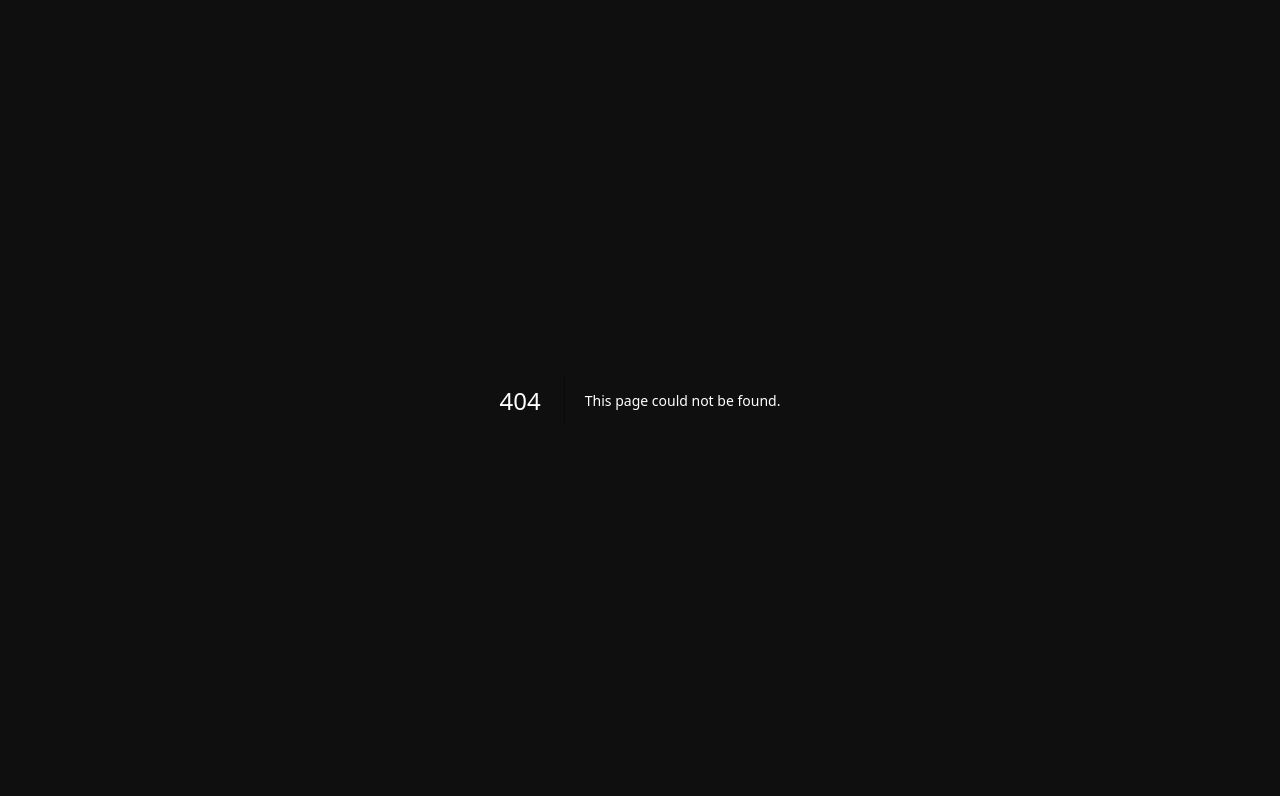
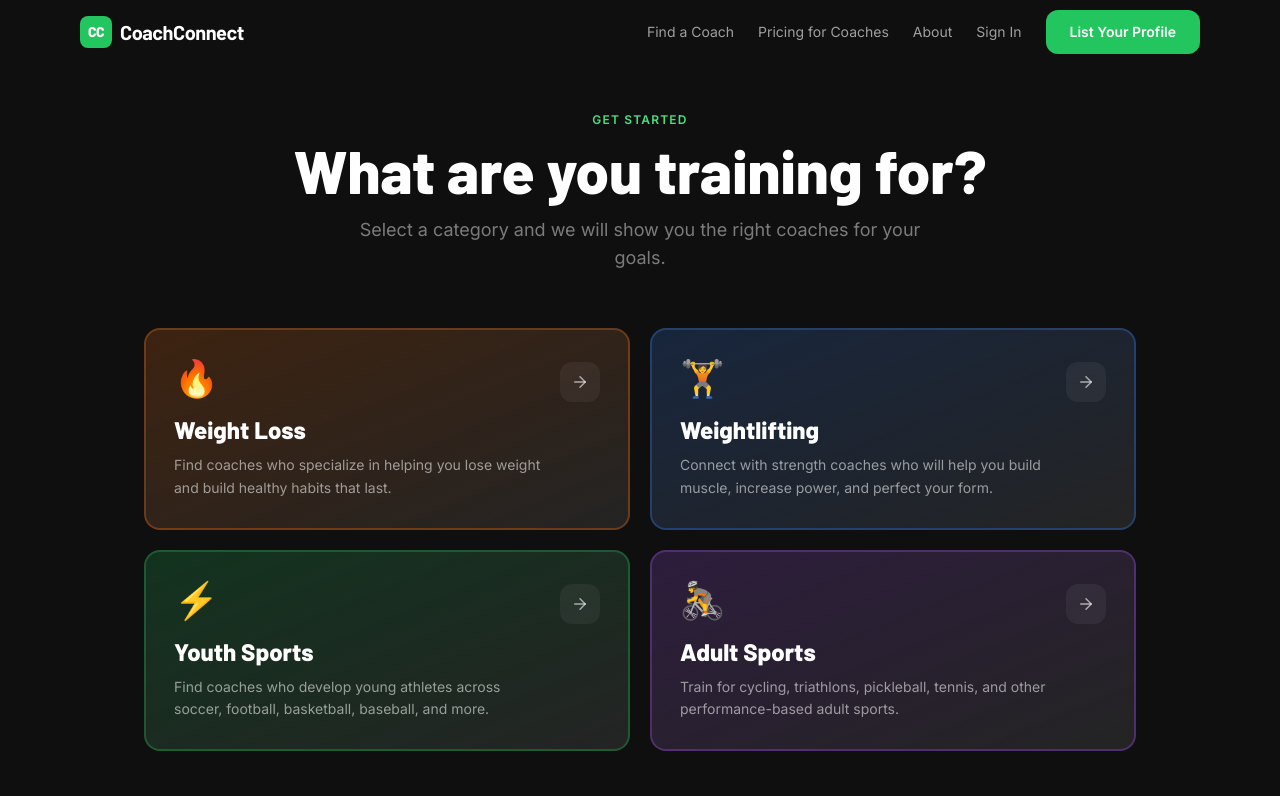
Before and after one commit to cgenerationsllc/CoachConnectRepository, a Next.js app: page /find in a window 1280 px wide. Before the commit this address had no page. Shown: the top 796 px of the page. Built offline with nearby package versions, Linux system fonts and the light colour scheme; no server answers.

Commit message:
add find page with category cards, fix search flow

```diff
--- /dev/null
+++ b/app/find/page.tsx
@@ -0,0 +1,122 @@
+'use client'
+
+import { useRouter } from 'next/navigation'
+import { Navbar } from '@/components/layout/Navbar'
+import { Footer } from '@/components/layout/Footer'
+import { ArrowRight } from 'lucide-react'
+
+const CATEGORIES = [
+  {
+    id: 'weight-loss',
+    label: 'Weight Loss',
+    description: 'Find coaches who specialize in helping you lose weight and build healthy habits that last.',
+    emoji: '🔥',
+    color: 'from-orange-500/20 to-charcoal-800',
+    border: 'border-orange-500/30',
+    hover: 'hover:border-orange-500/60',
+  },
+  {
+    id: 'weightlifting',
+    label: 'Weightlifting',
+    description: 'Connect with strength coaches who will help you build muscle, increase power, and perfect your form.',
+    emoji: '🏋️',
+    color: 'from-blue-500/20 to-charcoal-800',
+    border: 'border-blue-500/30',
+    hover: 'hover:border-blue-500/60',
+  },
+  {
+    id: 'youth-sports',
+    label: 'Youth Sports',
+    description: 'Find coaches who develop young athletes across soccer, football, basketball, baseball, and more.',
+    emoji: '⚡',
+    color: 'from-green-500/20 to-charcoal-800',
+    border: 'border-green-500/30',
+    hover: 'hover:border-green-500/60',
+  },
+  {
+    id: 'adult-sports',
+    label: 'Adult Sports',
+    description: 'Train for cycling, triathlons, pickleball, tennis, and other performance-based adult sports.',
+    emoji: '🚴',
+    color: 'from-purple-500/20 to-charcoal-800',
+    border: 'border-purple-500/30',
+    hover: 'hover:border-purple-500/60',
+  },
+]
+
+export default function FindPage() {
+  const router = useRouter()
+
+  const handleSelect = (categoryId: string) => {
+    router.push(`/search?category=${categoryId}`)
+  }
+
+  return (
+    <div className="min-h-screen">
+      <Navbar />
+
+      <div className="pt-28 pb-24 max-w-5xl mx-auto px-4">
+        {/* Header */}
+        <div className="text-center mb-14">
+          <p className="text-green-400 text-xs font-bold tracking-widest uppercase mb-3">
+            Get started
+          </p>
+          <h1 className="font-display font-black text-5xl md:text-6xl mb-4">
+            What are you training for?
+          </h1>
+          <p className="text-white/45 text-lg max-w-xl mx-auto">
+            Select a category and we will show you the right coaches for your goals.
+          </p>
+        </div>
+
+        {/* Category cards */}
+        <div className="grid grid-cols-1 md:grid-cols-2 gap-5">
+          {CATEGORIES.map((cat, i) => (
+            <button
+              key={cat.id}
+              onClick={() => handleSelect(cat.id)}
+              className={`
+                group text-left p-7 rounded-2xl border-2 transition-all duration-200
+                bg-gradient-to-br ${cat.color} ${cat.border} ${cat.hover}
+                hover:scale-[1.02] hover:shadow-2xl
+                animate-fade-up
+              `}
+              style={{
+                animationDelay: `${i * 80}ms`,
+                animationFillMode: 'both',
+                opacity: 0,
+              }}
+            >
+              <div className="flex items-start justify-between gap-4">
+                <div className="flex-1">
+                  <div className="text-4xl mb-4">{cat.emoji}</div>
+                  <h2 className="font-display font-black text-2xl mb-2">{cat.label}</h2>
+                  <p className="text-white/55 text-sm leading-relaxed">{cat.description}</p>
+                </div>
+                <div className={`
+                  w-10 h-10 rounded-xl flex items-center justify-center shrink-0 mt-1
+                  bg-white/5 group-hover:bg-white/15 transition-all duration-200
+                  group-hover:translate-x-1
+                `}>
+                  <ArrowRight size={18} className="text-white/60 group-hover:text-white transition-colors" />
+                </div>
+              </div>
+            </button>
+          ))}
+        </div>
+
+        {/* Browse all link */}
+        <div className="text-center mt-10">
+          <button
+            onClick={() => router.push('/search')}
+            className="text-white/35 hover:text-white text-sm transition-colors underline underline-offset-4"
+          >
+            Browse all coaches instead
+          </button>
+        </div>
+      </div>
+
+      <Footer />
+    </div>
+  )
+}
--- a/app/page.tsx
+++ b/app/page.tsx
@@ -31,8 +31,8 @@
 }
 
 const FEATURED_SPORTS = [
-  { label: 'Weightlifting', href: '/search?sport=Weightlifting' },
-  { label: 'Weight Loss', href: '/search?sport=Weight+Loss' },
+  { label: 'Weightlifting', href: '/search?category=weightlifting' },
+  { label: 'Weight Loss', href: '/search?category=weight-loss' },
   { label: 'Youth Sports', href: '/search?category=youth-sports' },
   { label: 'Adult Sports', href: '/search?category=adult-sports' },
 ]
--- a/app/search/page.tsx
+++ b/app/search/page.tsx
@@ -4,12 +4,31 @@
 import { SearchFilters } from '@/components/search/SearchFilters'
 import { Navbar } from '@/components/layout/Navbar'
 import { Footer } from '@/components/layout/Footer'
-import { SortSelector } from '@/components/search/SortSelector'
-import { Search } from 'lucide-react'
+import { Search, ArrowLeft } from 'lucide-react'
+import Link from 'next/link'
 import type { TrainerProfile } from '@/types'
 import type { Metadata } from 'next'
 
 export const metadata: Metadata = { title: 'Find a Coach' }
+
+const CATEGORY_LABELS: Record<string, string> = {
+  'weightlifting': 'Weightlifting Coaches',
+  'weight-loss': 'Weight Loss Coaches',
+  'youth-sports': 'Youth Sports Coaches',
+  'adult-sports': 'Adult Sports Coaches',
+}
+
+const YOUTH_SPORT_LIST = [
+  'Youth Soccer', 'Youth Football', 'Youth Baseball',
+  'Youth Basketball', 'Youth Wrestling', 'Youth Track & Field',
+  'Youth Swimming', 'Youth Gymnastics',
+]
+
+const ADULT_SPORT_LIST = [
+  'Cycling', 'Ironman & Triathlon', 'Pickleball', 'Tennis',
+  'Golf', 'Rock Climbing', 'Marathon & Endurance Running',
+  'Swimming', 'Rowing',
+]
 
 async function getTrainers(sp: Record<string, string | undefined>) {
   const supabase = createClient()
@@ -19,54 +38,53 @@
     .select('*', { count: 'exact' })
     .eq('is_active', true)
 
-  if (sp.q) {
-    query = query.or(`display_name.ilike.%${sp.q}%,bio.ilike.%${sp.q}%,tagline.ilike.%${sp.q}%`)
-  }
-  // Handle top level category filtering
+  // Category filtering
   if (sp.category === 'weightlifting') {
     query = query.contains('sports', ['Weightlifting'])
   } else if (sp.category === 'weight-loss') {
     query = query.contains('sports', ['Weight Loss'])
   } else if (sp.category === 'youth-sports') {
-    // Show all youth sport subcategories
     if (sp.sport) {
       query = query.contains('sports', [sp.sport])
     } else {
       query = query.or(
-        'sports.cs.{"Youth Soccer"},sports.cs.{"Youth Football"},sports.cs.{"Youth Baseball"},sports.cs.{"Youth Basketball"},sports.cs.{"Youth Wrestling"},sports.cs.{"Youth Track & Field"},sports.cs.{"Youth Swimming"},sports.cs.{"Youth Gymnastics"}'
+        YOUTH_SPORT_LIST.map(s => `sports.cs.{"${s}"}`).join(',')
       )
     }
   } else if (sp.category === 'adult-sports') {
-    // Show all adult sport subcategories
     if (sp.sport) {
       query = query.contains('sports', [sp.sport])
     } else {
       query = query.or(
-        'sports.cs.{"Cycling"},sports.cs.{"Ironman & Triathlon"},sports.cs.{"Pickleball"},sports.cs.{"Tennis"},sports.cs.{"Golf"},sports.cs.{"Rock Climbing"},sports.cs.{"Marathon & Endurance Running"},sports.cs.{"Swimming"},sports.cs.{"Rowing"}'
+        ADULT_SPORT_LIST.map(s => `sports.cs.{"${s}"}`).join(',')
       )
     }
   } else if (sp.sport) {
     query = query.contains('sports', [sp.sport])
   }
-  if (sp.goal) query = query.contains('goals', [sp.goal])
+
+  // Additional filters
+  if (sp.q) {
+    query = query.or(`display_name.ilike.%${sp.q}%,bio.ilike.%${sp.q}%`)
+  }
   if (sp.city) query = query.ilike('city', `%${sp.city}%`)
   if (sp.state) query = query.eq('state', sp.state)
   if (sp.remote === 'true') query = query.eq('remote_available', true)
   if (sp.certified === 'true') query = query.eq('is_certified', true)
   if (sp.gender) query = query.eq('gender', sp.gender)
   if (sp.language) query = query.contains('languages', [sp.language])
-  if (sp.minRate) query = query.gte('session_rate_min', parseInt(sp.minRate))
-  if (sp.maxRate) query = query.lte('session_rate_max', parseInt(sp.maxRate))
   if (sp.minExperience) query = query.gte('years_experience', parseInt(sp.minExperience))
   if (sp.minRating) query = query.gte('average_rating', parseFloat(sp.minRating))
 
-  // Sort: premium always within the selected sort
+  // Sorting — premium always first within sort
   const sort = sp.sortBy || 'rating'
-  if (sort === 'rating') query = query.order('is_premium', { ascending: false }).order('average_rating', { ascending: false })
-  else if (sort === 'most_reviewed') query = query.order('is_premium', { ascending: false }).order('review_count', { ascending: false })
-  else if (sort === 'newest') query = query.order('is_premium', { ascending: false }).order('created_at', { ascending: false })
-  else if (sort === 'price_low') query = query.order('is_premium', { ascending: false }).order('session_rate_min', { ascending: true, nullsFirst: false })
-  else if (sort === 'price_high') query = query.order('is_premium', { ascending: false }).order('session_rate_min', { ascending: false, nullsFirst: false })
+  if (sort === 'rating') {
+    query = query.order('is_premium', { ascending: false }).order('average_rating', { ascending: false })
+  } else if (sort === 'most_reviewed') {
+    query = query.order('is_premium', { ascending: false }).order('review_count', { ascending: false })
+  } else if (sort === 'newest') {
+    query = query.order('is_premium', { ascending: false }).order('created_at', { ascending: false })
+  }
 
   query = query.limit(24)
 
@@ -81,26 +99,30 @@
 export default async function SearchPage({ searchParams }: Props) {
   const { trainers, total } = await getTrainers(searchParams)
 
-  const categoryLabels: Record<string, string> = {
-    'weightlifting': 'Weightlifting Coaches',
-    'weight-loss': 'Weight Loss Coaches',
-    'youth-sports': 'Youth Sports Coaches',
-    'adult-sports': 'Adult Sports Coaches',
-  }
+  const categoryLabel = searchParams.category
+    ? CATEGORY_LABELS[searchParams.category]
+    : null
 
-  const title = searchParams.category
-    ? categoryLabels[searchParams.category] || 'Find a Coach'
-    : searchParams.sport
-      ? `${searchParams.sport} Coaches`
-      : searchParams.city
-        ? `Coaches in ${searchParams.city}`
-        : 'Find a Coach'
+  const title = categoryLabel
+    || (searchParams.sport ? `${searchParams.sport} Coaches` : 'All Coaches')
+
+  const hasCategory = !!searchParams.category
+  const hasAnyFilter = Object.keys(searchParams).length > 0
 
   return (
     <div className="min-h-screen">
       <Navbar />
       <div className="pt-24 pb-16">
         <div className="max-w-6xl mx-auto px-4">
+
+          {/* Back button */}
+          <Link
+            href="/find"
+            className="inline-flex items-center gap-2 text-white/40 hover:text-white text-sm mb-6 transition-colors"
+          >
+            <ArrowLeft size={15} /> Back to categories
+          </Link>
+
           {/* Header */}
           <div className="flex flex-col sm:flex-row sm:items-center justify-between gap-4 mb-8">
             <div>
@@ -113,10 +135,15 @@
 
             {/* Sort */}
             <div className="flex items-center gap-2 text-sm">
-              <span className="text-white/40">Sort by</span>
-              <Suspense fallback={<div className="w-32 h-9 bg-white/5 animate-pulse rounded-lg" />}>
-                <SortSelector />
-              </Suspense>
+              <span className="text-white/40 shrink-0">Sort by</span>
+              <select
+                defaultValue={searchParams.sortBy || 'rating'}
+                className="input text-sm py-2 w-auto"
+              >
+                <option value="rating">Highest Rated</option>
+                <option value="most_reviewed">Most Reviewed</option>
+                <option value="newest">Newest</option>
+              </select>
             </div>
           </div>
 
@@ -134,12 +161,32 @@
                 <div className="card p-16 text-center">
                   <Search size={44} className="text-white/15 mx-auto mb-4" />
                   <h3 className="font-display font-bold text-xl mb-2">No coaches found</h3>
-                  <p className="text-white/40 text-sm">Try adjusting your filters or searching a different city.</p>
+                  <p className="text-white/40 text-sm mb-6">
+                    {hasCategory
+                      ? 'No coaches have listed in this category yet. Check back soon as we grow.'
+                      : 'Try adjusting your filters or searching a different city.'}
+                  </p>
+                  <div className="flex flex-col sm:flex-row gap-3 justify-center">
+                    <Link href="/find" className="btn-primary text-sm py-2.5 px-5">
+                      Browse categories
+                    </Link>
+                    <Link href="/search" className="btn-secondary text-sm py-2.5 px-5">
+                      Clear all filters
+                    </Link>
+                  </div>
                 </div>
               ) : (
                 <div className="grid grid-cols-1 md:grid-cols-2 xl:grid-cols-3 gap-5">
                   {trainers.map((trainer, i) => (
-                    <div key={trainer.id} className="animate-fade-up" style={{ animationDelay: `${Math.min(i * 40, 200)}ms`, animationFillMode: 'both', opacity: 0 }}>
+                    <div
+                      key={trainer.id}
+                      className="animate-fade-up"
+                      style={{
+                        animationDelay: `${Math.min(i * 40, 200)}ms`,
+                        animationFillMode: 'both',
+                        opacity: 0,
+                      }}
+                    >
                       <TrainerCard trainer={trainer} />
                     </div>
                   ))}
--- a/components/layout/Navbar.tsx
+++ b/components/layout/Navbar.tsx
@@ -36,7 +36,7 @@
 
         {/* Desktop */}
         <nav className="hidden md:flex items-center gap-6 text-sm">
-          <Link href="/search" className="text-white/60 hover:text-white transition-colors">Find a Coach</Link>
+          <Link href="/find" className="text-white/60 hover:text-white transition-colors">Find a Coach</Link>
           <Link href="/pricing" className="text-white/60 hover:text-white transition-colors">Pricing for Coaches</Link>
           <Link href="/about" className="text-white/60 hover:text-white transition-colors">About</Link>
           {user ? (
@@ -58,7 +58,7 @@
       {/* Mobile menu */}
       {open && (
         <div className="md:hidden bg-charcoal-900 border-t border-white/5 px-4 py-5 flex flex-col gap-3">
-          <Link href="/search" className="text-white/70 hover:text-white py-2 text-sm" onClick={() => setOpen(false)}>Find a Coach</Link>
+          <Link href="/find" className="text-white/70 hover:text-white py-2 text-sm" onClick={() => setOpen(false)}>Find a Coach</Link>
           <Link href="/pricing" className="text-white/70 hover:text-white py-2 text-sm" onClick={() => setOpen(false)}>Pricing for Coaches</Link>
           <Link href="/about" className="text-white/70 hover:text-white py-2 text-sm" onClick={() => setOpen(false)}>About</Link>
           {user ? (
--- a/components/search/HomeSearchBar.tsx
+++ b/components/search/HomeSearchBar.tsx
@@ -9,7 +9,7 @@
   return (
     <div className="flex justify-center">
       <button
-        onClick={() => router.push('/search')}
+        onClick={() => router.push('/find')}
         className="btn-primary text-lg px-10 py-4 flex items-center gap-3"
       >
         Find a Coach
```
